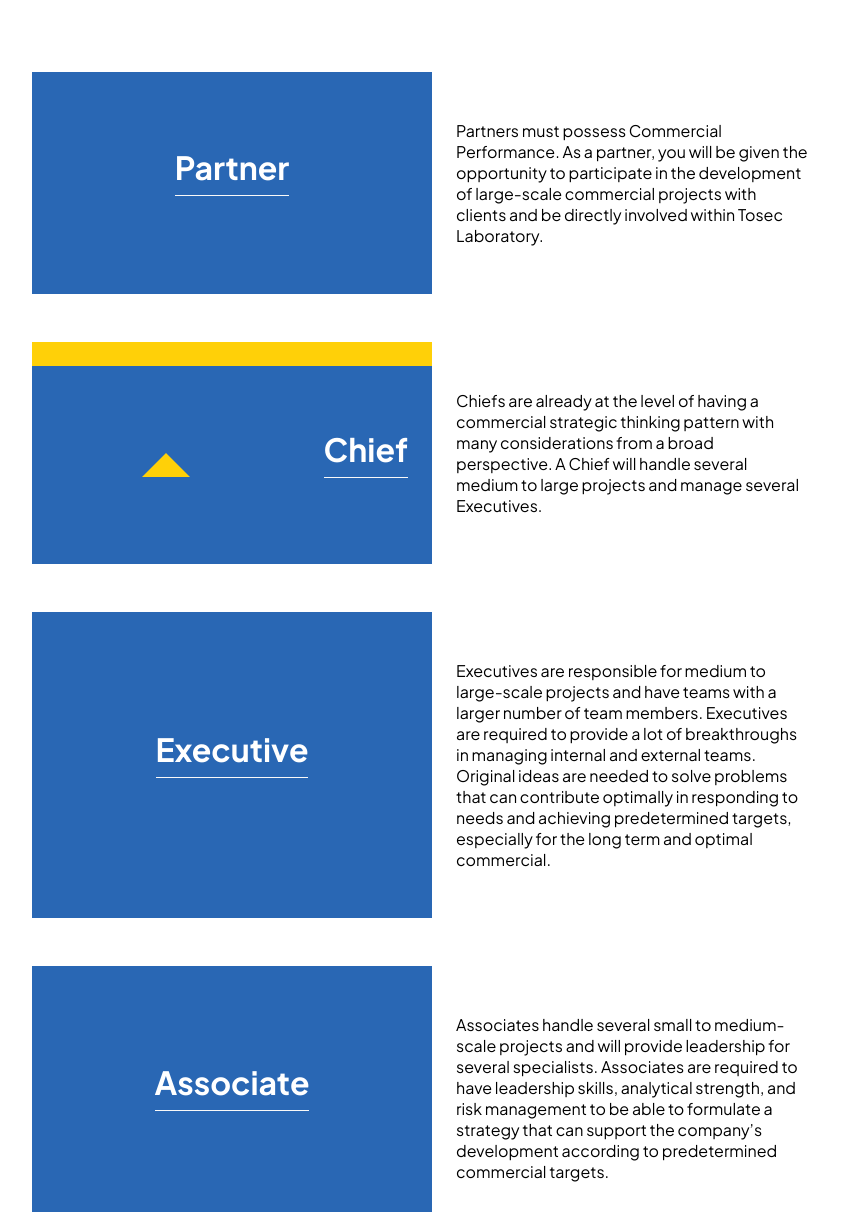
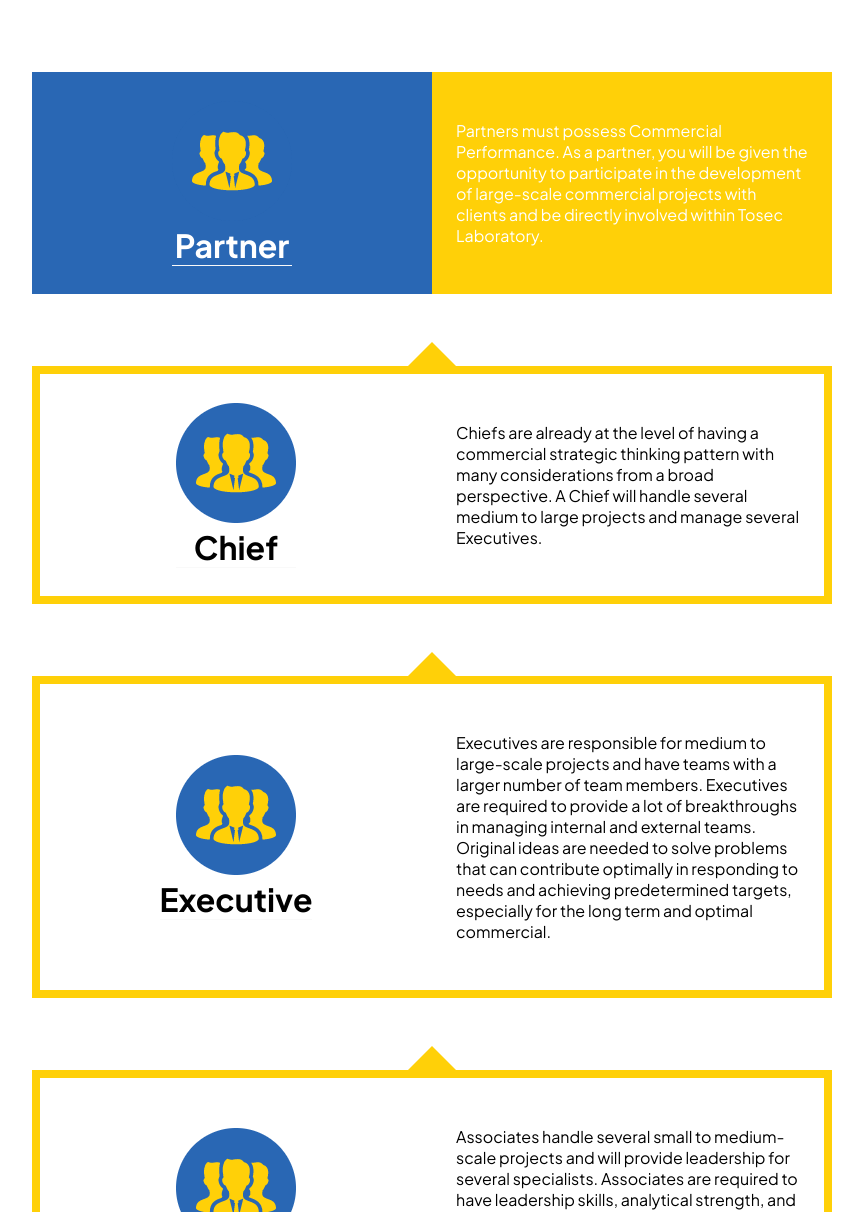
Before and after one commit to ren-id/tosecworld, a Jekyll site: the page built from docs/careers-career-level.html, in a window 1280 px wide and 1400 px high, scrolled down 297 px. Shown: the part 188-1400 px from the top of the window, without its empty margins (208-1071 px from the left). Built offline with Jekyll 4.4.1, drawn with Linux system fonts in a browser that asks for light colours.

Commit message:
Revisi CSS

```diff
--- a/docs/careers-career-level.html
+++ b/docs/careers-career-level.html
@@ -9,11 +9,12 @@ header-cover: https://images.pexels.com/photos/258160/pexels-photo-258160.jpeg?a
 <div class="section lebar-maks-lanskap">
     <div class="flex">
         <div class="col-2 middle latar-biru">
-            <div class="p-3">
-                <h2>Partner</h2>
+            <div class="p-3 center">
+                <img src="/images/person.webp" alt="Person icon">
+                <h2 class="clear-border">Partner</h2>
             </div>
         </div>
-        <div class="col-2 middle">
+        <div class="col-2 middle latar-jingga">
             <div class="p-3">
                 <p>Partners must possess Commercial Performance. As a partner, you will be given the opportunity to participate in the development of large-scale commercial projects with clients and be directly involved within Tosec Laboratory.</p>
             </div>
@@ -21,11 +22,12 @@ header-cover: https://images.pexels.com/photos/258160/pexels-photo-258160.jpeg?a
     </div>
 </div>
 
-<div class="section lebar-maks-lanskap">
-    <div class="flex">
-        <div class="col-2 middle latar-biru aksen-border-atas segitiga">
-            <div class="p-3">
-                <h2>Chief</h2>
+<div class="section lebar-maks-lanskap segitiga">
+    <div class="flex border-standar-1">
+        <div class="col-2 middle">
+            <div class="p-3 center">
+                <img src="/images/person.webp" alt="Person icon">
+                <h2 class="clear-border">Chief</h2>
             </div>
         </div>
         <div class="col-2 middle">
@@ -36,11 +38,12 @@ header-cover: https://images.pexels.com/photos/258160/pexels-photo-258160.jpeg?a
     </div>
 </div>
 
-<div class="section lebar-maks-lanskap">
-    <div class="flex">
-        <div class="col-2 middle latar-biru">
-            <div class="p-3">
-                <h2>Executive</h2>
+<div class="section lebar-maks-lanskap segitiga">
+    <div class="flex border-standar-1">
+        <div class="col-2 middle">
+            <div class="p-3 center">
+                <img src="/images/person.webp" alt="Person icon">
+                <h2 class="clear-border">Executive</h2>
             </div>
         </div>
         <div class="col-2 middle">
@@ -51,11 +54,12 @@ header-cover: https://images.pexels.com/photos/258160/pexels-photo-258160.jpeg?a
     </div>
 </div>
 
-<div class="section lebar-maks-lanskap">
-    <div class="flex">
-        <div class="col-2 middle latar-biru">
-            <div class="p-3">
-                <h2>Associate</h2>
+<div class="section lebar-maks-lanskap segitiga">
+    <div class="flex border-standar-1">
+        <div class="col-2 middle">
+            <div class="p-3 center">
+                <img src="/images/person.webp" alt="Person icon">
+                <h2 class="clear-border">Associate</h2>
             </div>
         </div>
         <div class="col-2 middle">
@@ -66,11 +70,12 @@ header-cover: https://images.pexels.com/photos/258160/pexels-photo-258160.jpeg?a
     </div>
 </div>
 
-<div class="section lebar-maks-lanskap">
-    <div class="flex">
-        <div class="col-2 middle latar-biru">
-            <div class="p-3">
-                <h2>Specialist</h2>
+<div class="section lebar-maks-lanskap segitiga">
+    <div class="flex border-standar-1">
+        <div class="col-2 middle">
+            <div class="p-3 center">
+                <img src="/images/person.webp" alt="Person icon">
+                <h2 class="clear-border">Specialist</h2>
             </div>
         </div>
         <div class="col-2 middle">
@@ -81,16 +86,18 @@ header-cover: https://images.pexels.com/photos/258160/pexels-photo-258160.jpeg?a
     </div>
 </div>
 
-<div class="section lebar-maks-lanskap">
-    <div class="flex">
-        <div class="col-2 middle latar-biru">
-            <div class="p-3">
-                <h2>Professional Intern</h2>
+<div class="section lebar-maks-lanskap segitiga">
+    <div class="flex border-standar-1">
+        <div class="col-2 middle">
+            <div class="p-3 center">
+                <img src="/images/person.webp" alt="Person icon">
+                <h2 class="clear-border">Professional Intern</h2>
             </div>
         </div>
         <div class="col-2 middle">
             <div class="p-3">
                 <p>The interns on duty will be involved directly in achieving the predetermined work targets as a team member.</p>
+            </div>
         </div>
     </div>
 </div>
--- a/docs/tosecworld.css
+++ b/docs/tosecworld.css
@@ -743,3 +743,7 @@ article h2,
 article h3 {
     margin-top: calc(8 * var(--ukuran-kelipatan));
 }
+
+.border-standar-1 {
+    border: 8px solid var(--aksen-jingga);
+}
```
Also changed, not shown: docs/images/person.webp (added).
